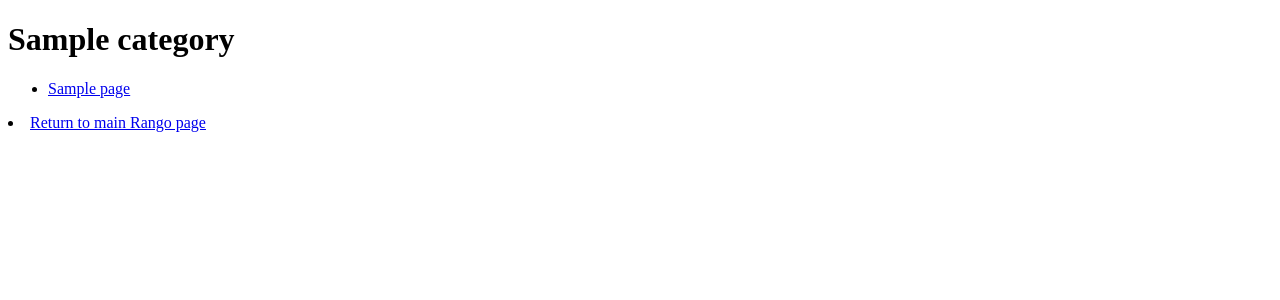
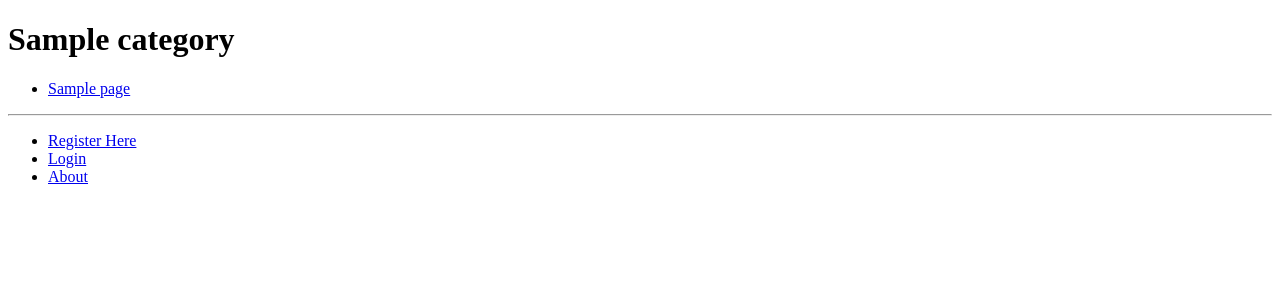
Before and after one commit to lubart2517/tango, a Django app: a page that uses templates/rango/category.html in a window 1280 px wide. Shown: the top 300 px of the page. Run offline with Django 3.2, Linux system fonts and the light colour scheme; tables that the repository leaves empty hold one stand-in row (values such as "Sample post").

Commit message:
Added base template

```diff
--- /dev/null
+++ b/templates/base.html
@@ -0,0 +1,30 @@
+<!DOCTYPE html>
+
+<html>
+    <head>
+        <title>Rango - {% block title %}How to Tango with Django!{% endblock %}</title>
+    </head>
+
+    <body>
+        <div>
+            {% block body_block %}{% endblock %}
+        </div>
+
+        <hr />
+
+        <div>
+			<ul>
+				{% if user.is_authenticated %}
+					<li><a href="{% url 'restricted' %}">Restricted Page</a></li>
+					<li><a href="{% url 'logout' %}">Logout</a></li>
+					<li><a href="{% url 'add_category' %}">Add a New Category</a></li>
+				{% else %}
+					<li><a href="{% url 'register' %}">Register Here</a></li>
+					<li><a href="{% url 'login' %}">Login</a></li>
+				{% endif %}
+
+				<li><a href="{% url 'about' %}">About</a></li>
+			</ul>
+		</div>
+    </body>
+</html>
--- a/templates/rango/category.html
+++ b/templates/rango/category.html
@@ -1,11 +1,11 @@
-<!DOCTYPE html>
-<html>
-	<head>
-		<title>Rango</title>
-	</head>
+{% extends 'base.html' %}
 
-	<body>
-		<h1>{{ category_name}}</h1>
+{% load staticfiles %}
+
+{% block title %}{{ category_name }}{% endblock %}
+
+{% block body_block %}
+    <h1>{{ category_name }}</h1>
     {% if category %}
         {% if pages %}
         <ul>
@@ -15,14 +15,13 @@
                 </ul>
         {% else %}
                 <strong>No pages currently in category.</strong>
+                {% endif %}
 
-			{% endif %}
         {% if user.is_authenticated %}
-			<li><a href="/rango/category/{{ category.slug}}/add_page">Add new page to {{ category.name}}</a></li>
+                <a href="/rango/category/{{category.slug}}/add_page/">Add a Page</a>
                 {% endif %}
         {% else %}
                  The specified category {{ category_name }} does not exist!
     {% endif %}
-		<li><a href="/rango/">Return to main Rango page</a></li>
-	</body>
-<html>
+
+{% endblock %}
--- a/templates/rango/index.html
+++ b/templates/rango/index.html
@@ -16,7 +16,7 @@
 		{% if categories %}
 			<ul>
 				{% for category in categories %}
-				<li><a href="/rango/category/{{ category.slug}}">{{ category.name}}</a></li>
+				<li><a href="{% url 'category'  category.slug %}">{{ category.name }}</a></li>
 				{% endfor %}
 			<ul>
 		{% else %}
```
Lines whose indentation alone changed are shown as unchanged.
